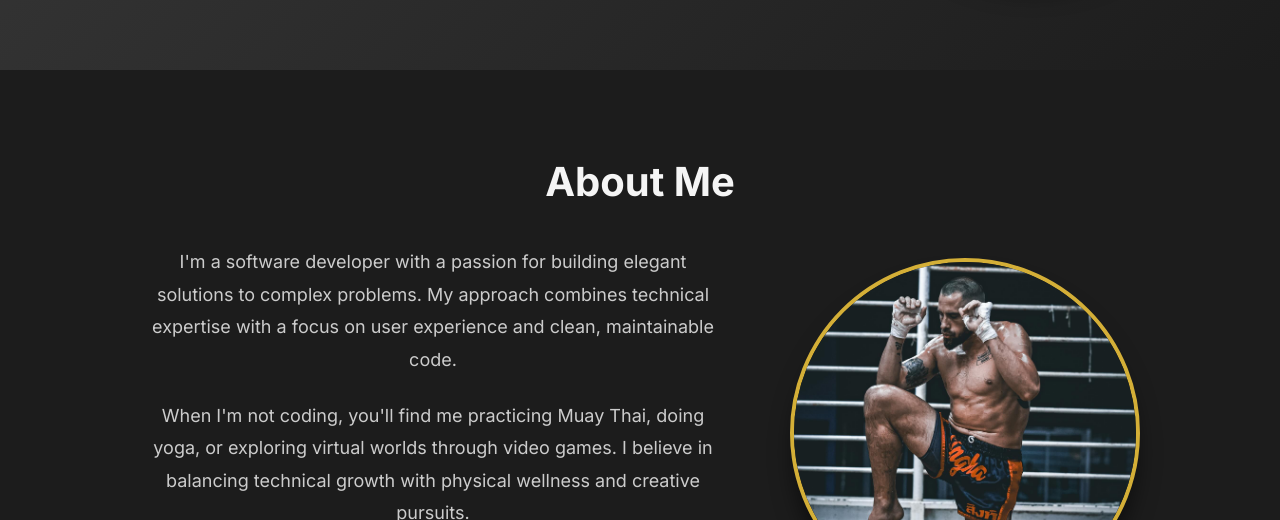
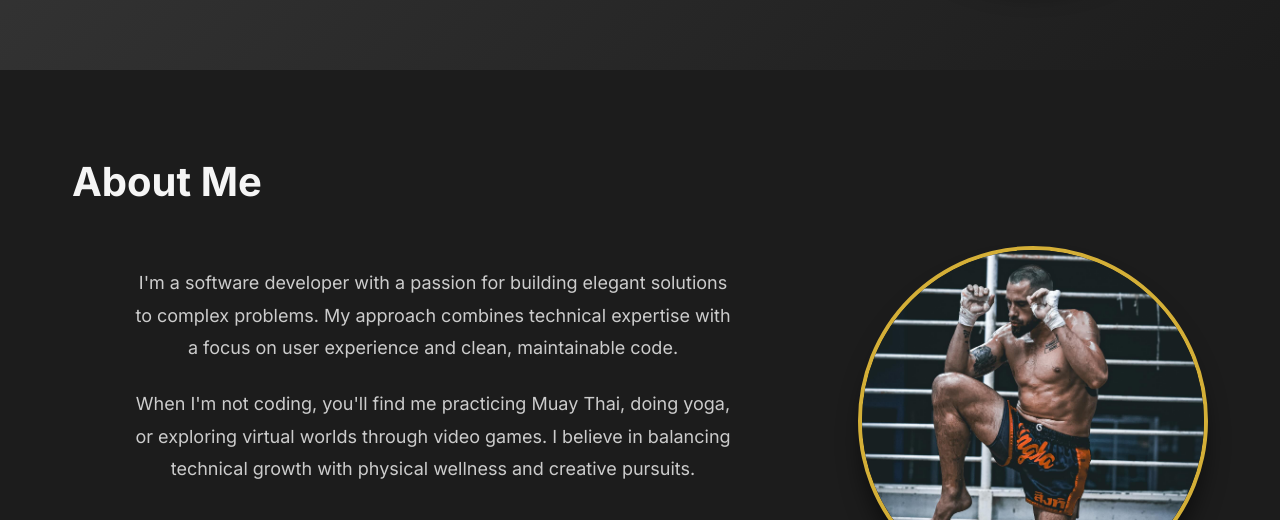
Before and after one commit to gregweg/portfolio, a plain HTML site: page index.html in a window 1280 px wide. Shown: the part 559-1079 px from the top of the page. Drawn offline with Linux system fonts and the light colour scheme.

Commit message:
Homepage layout changes

```diff
--- a/assets/css/styles.css
+++ b/assets/css/styles.css
@@ -222,17 +222,27 @@ body {
     text-align: center;
 }
 
-.about-layout {
+.about .section-title {
+    text-align: left;
+}
+
+.about-wrapper {
     display: grid;
     grid-template-columns: 1fr 350px;
     gap: 4rem;
     align-items: center;
-    max-width: 1000px;
+    max-width: 1200px;
     margin: 0 auto;
 }
 
+.about-layout {
+    width: 100%;
+    display: flex;
+    justify-content: center;
+}
+
 .about-content {
-    max-width: 800px;
+    max-width: 600px;
     text-align: center;
 }
 
@@ -768,9 +778,17 @@ body {
         order: -1;
     }
 
-    .about-layout {
+    .about-wrapper {
         grid-template-columns: 1fr;
         gap: 2rem;
+    }
+
+    .about-layout {
+        width: 100%;
+    }
+
+    .about-content {
+        max-width: 100%;
     }
 
     .about-image {
--- a/index.html
+++ b/index.html
@@ -53,6 +53,7 @@
         <section class="about">
             <div class="container">
                 <h2 class="section-title">About Me</h2>
+                <div class="about-wrapper">
                     <div class="about-layout">
                         <div class="about-content">
                             <p>
@@ -75,6 +76,7 @@
                                 </a>
                             </div>
                         </div>
+                    </div>
                     <div class="about-image">
                         <img src="assets/images/check_yourself.jpg" alt="Greg Wegman" class="profile-photo">
                     </div>
```
Lines whose indentation alone changed are shown as unchanged.
